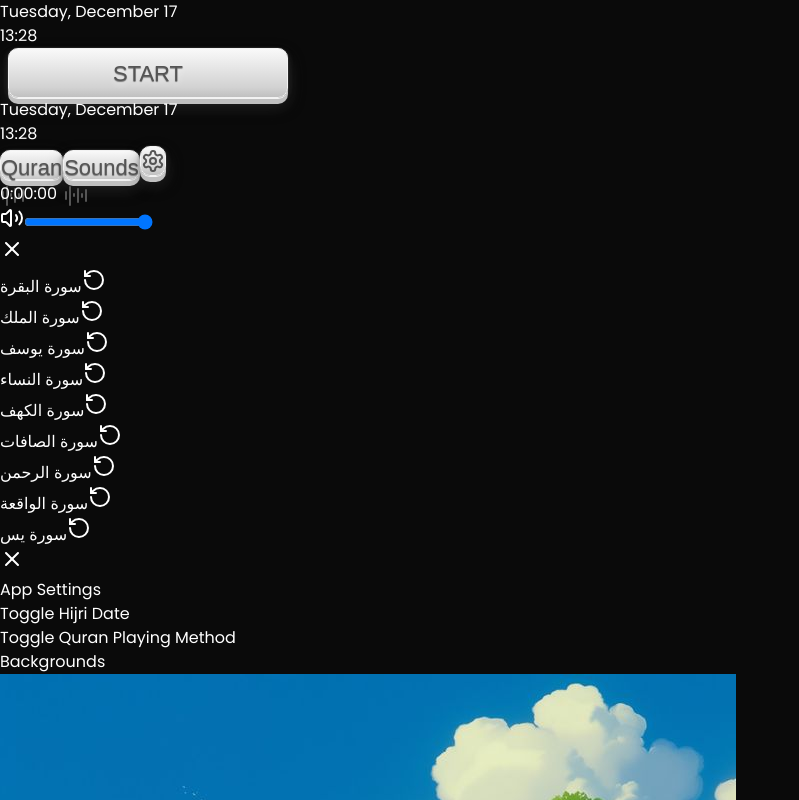
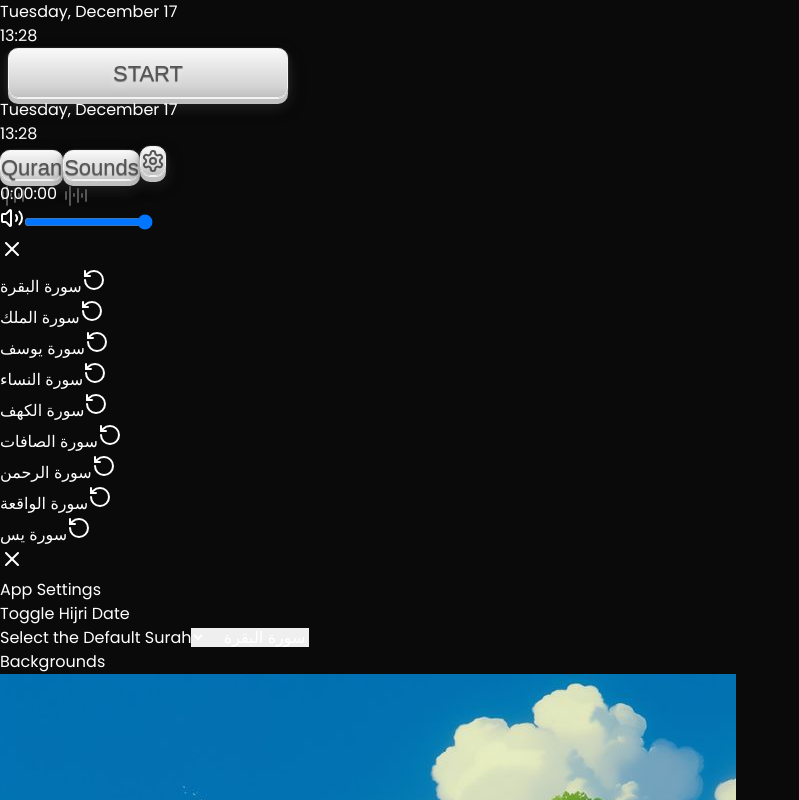
Before and after one commit to heynzar/arehna-peaceful-app, a Next.js app: page / in a window 1280 px wide. Shown: the top 800 px of the page, without its empty margins (0-799 px from the left). Built offline with nearby package versions, Linux system fonts and the light colour scheme; a web font is replaced by a local one.

Commit message:
⚡ feat : add selected surah

```diff
--- a/src/app/page.tsx
+++ b/src/app/page.tsx
@@ -22,7 +22,7 @@ export default function Page() {
 
   const [settings, setSettings] = useState({
     isHijri: false,
-    isReapting: false,
+    selectedSurah: 0,
     bg: `${bg.src}`,
   });
 
@@ -129,6 +129,7 @@ export default function Page() {
           setOpen={setOpenQuran}
           play={play}
           openApp={openApp}
+          selectedSurah={settings.selectedSurah}
         />
         <Settings
           open={openSettings}
--- a/src/components/Quran.tsx
+++ b/src/components/Quran.tsx
@@ -10,10 +10,12 @@ export default function Quran({
   setOpen,
   play,
   openApp,
+  selectedSurah,
 }: {
   play: boolean;
   open: boolean;
   openApp: boolean;
+  selectedSurah: number;
   setOpen: (value: SetStateAction<boolean>) => void;
 }) {
   const audioRefs = useRef<{ [key: string]: HTMLAudioElement | null }>({});
@@ -97,7 +99,7 @@ export default function Quran({
   // Play the first audio when the app starts (only once)
   useEffect(() => {
     if (openApp && !initialized) {
-      playAudio(quran[0].src);
+      playAudio(quran[selectedSurah].src);
       setInitialized(true);
     }
   }, [openApp]);
--- a/src/components/Settings.tsx
+++ b/src/components/Settings.tsx
@@ -5,6 +5,8 @@ import bg1 from "@/assets/bg.jpg";
 import bg3 from "@/assets/bg3.gif";
 import { Dispatch, SetStateAction } from "react";
 import { X } from "lucide-react";
+import { quran } from "@/lib/data";
+import { ruqaa } from "@/app/font";
 
 export default function Settings({
   open,
@@ -15,14 +17,14 @@ export default function Settings({
   open: boolean;
   settings: {
     isHijri: boolean;
-    isReapting: boolean;
+    selectedSurah: number;
     bg: string;
   };
   setOpen: Dispatch<SetStateAction<boolean>>;
   setSettings: Dispatch<
     SetStateAction<{
       isHijri: boolean;
-      isReapting: boolean;
+      selectedSurah: number;
       bg: string;
     }>
   >;
@@ -37,6 +39,11 @@ export default function Settings({
       const fileUrl = URL.createObjectURL(file);
       setSettings((prev) => ({ ...prev, bg: fileUrl }));
     }
+  };
+
+  const handleSurahChange = (event: React.ChangeEvent<HTMLSelectElement>) => {
+    const value = parseInt(event.target.value, 10);
+    setSettings((prev) => ({ ...prev, selectedSurah: value }));
   };
 
   return (
@@ -75,27 +82,21 @@ export default function Settings({
             </div>
           </div>
 
-          <div className="mb-4 flex justify-between items-center">
-            <span className="text-sm opacity-80">
-              Toggle Quran Playing Method
-            </span>
-            <div
-              onClick={() =>
-                setSettings((prev) => ({
-                  ...prev,
-                  isReapting: !prev.isReapting,
-                }))
-              }
-              className={`${
-                settings.isReapting ? "bg-zinc-50" : "bg-zinc-700"
-              } w-9 cursor-pointer transition-colors duration-300 rounded-full p-0.5`}
+          <div className="mb-2 flex justify-between items-center">
+            <span className="text-sm opacity-80">Select the Default Surah</span>
+
+            <select
+              onChange={handleSurahChange}
+              dir="rtl"
+              className={`${ruqaa.className} bg-zinc-950 cursor-pointer hover:text-zinc-300 transition-colors`}
+              value={settings.selectedSurah}
             >
-              <div
-                className={`${
-                  settings.isReapting && "translate-x-4"
-                } size-4 rounded-full transition-transform duration-300 bg-zinc-950`}
-              ></div>
-            </div>
+              {quran.map(({ name }, index) => (
+                <option key={index} value={index}>
+                  {name}
+                </option>
+              ))}
+            </select>
           </div>
         </div>
         <span>Backgrounds</span>
```
